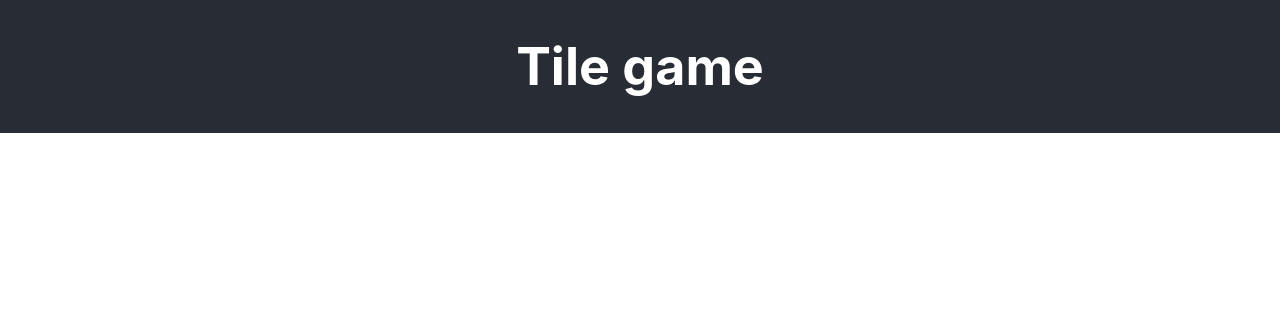
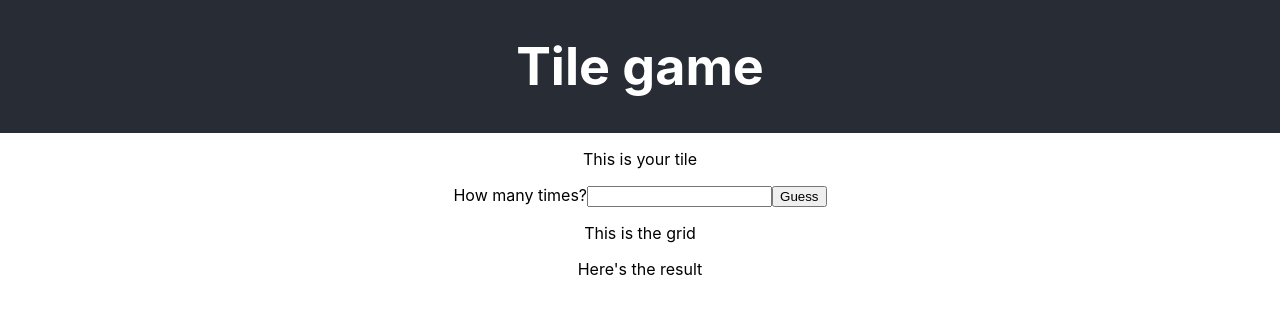
Before and after one commit to Albadylic/tile-game, a React (Create React App) app: page / in a window 1280 px wide. Shown: the top 314 px of the page. Built offline with nearby package versions, Linux system fonts and the light colour scheme.

Commit message:
Set up components

```diff
--- a/src/App.tsx
+++ b/src/App.tsx
@@ -1,5 +1,6 @@
 import React from "react";
 import "./App.css";
+import * as Components from "./components/";
 
 function App() {
   return (
@@ -7,6 +8,10 @@ function App() {
       <header className="App-header">
         <h1>Tile game</h1>
       </header>
+      <Components.RandomTile />
+      <Components.Form />
+      <Components.Grid />
+      <Components.Result />
     </div>
   );
 }
--- /dev/null
+++ b/src/components/Form.tsx
@@ -0,0 +1,11 @@
+function Form() {
+  return (
+    <form>
+      <label htmlFor="number">How many times?</label>
+      <input type="number" />
+      <button>Guess</button>
+    </form>
+  );
+}
+
+export default Form;
--- /dev/null
+++ b/src/components/Grid.tsx
@@ -0,0 +1,9 @@
+function Grid() {
+  return (
+    <div>
+      <p>This is the grid</p>
+    </div>
+  );
+}
+
+export default Grid;
--- /dev/null
+++ b/src/components/RandomTile.tsx
@@ -0,0 +1,9 @@
+function RandomTile() {
+  return (
+    <div>
+      <p>This is your tile</p>
+    </div>
+  );
+}
+
+export default RandomTile;
--- /dev/null
+++ b/src/components/Result.tsx
@@ -0,0 +1,9 @@
+function Result() {
+  return (
+    <div>
+      <p>Here's the result</p>
+    </div>
+  );
+}
+
+export default Result;
--- /dev/null
+++ b/src/components/index.js
@@ -0,0 +1,4 @@
+export { default as Grid } from "./Grid";
+export { default as Form } from "./Form";
+export { default as Result } from "./Result";
+export { default as RandomTile } from "./RandomTile";
```
